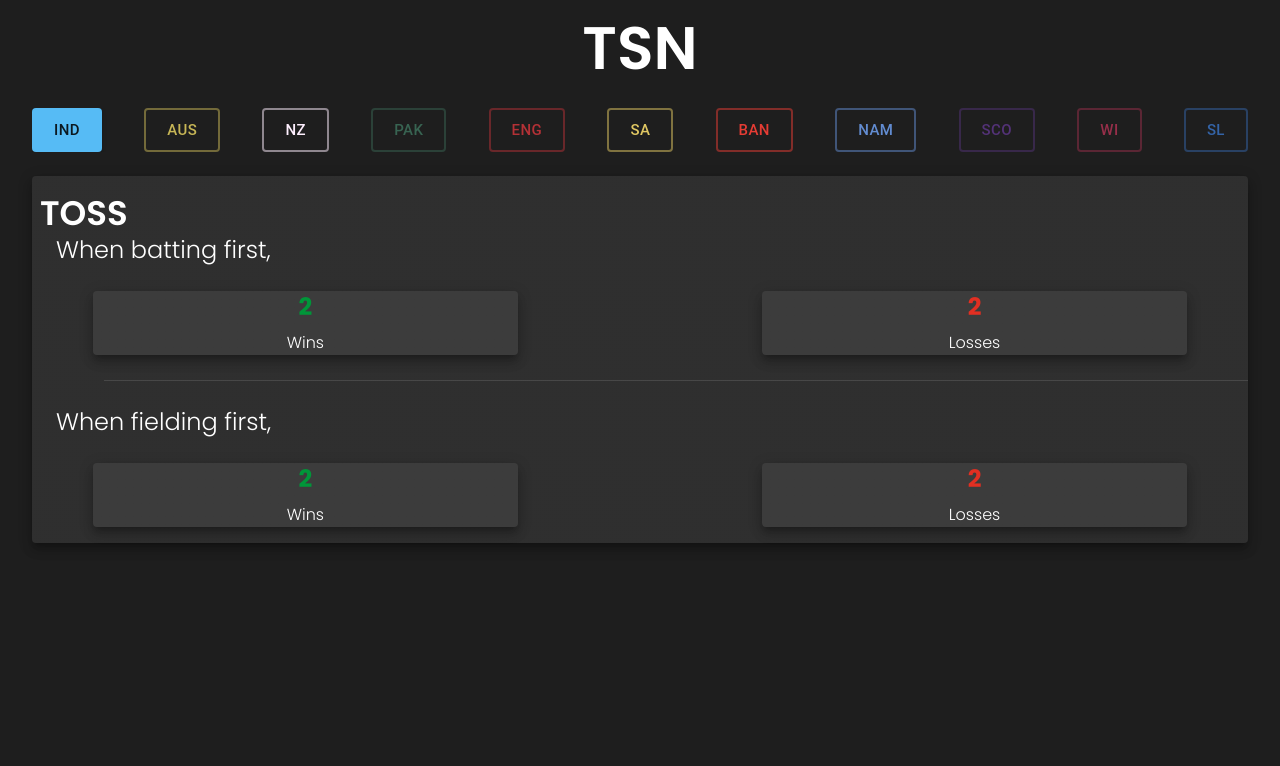
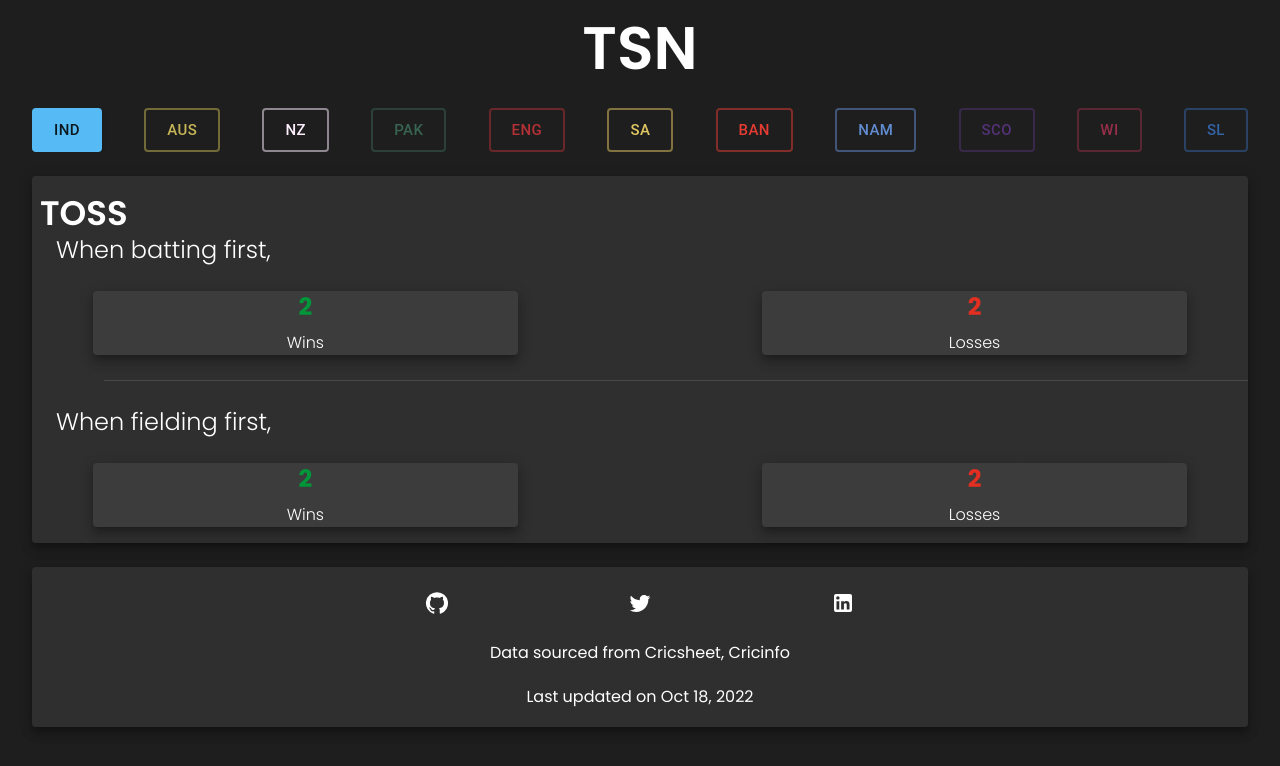
Before and after one commit to sawlachintan/t20agg, a React (Vite) app: page / in a window 1280 px wide. Shown: the top 766 px of the page. Built offline with nearby package versions, Linux system fonts and the light colour scheme.

Commit message:
add footer

```diff
--- a/src/App.tsx
+++ b/src/App.tsx
@@ -5,12 +5,15 @@ import {
     ThemeProvider,
     createTheme,
     Stack,
+    IconButton,
 } from "@mui/material";
 import { motion } from "framer-motion";
-import { FONTS } from "./assets/constants";
+import { ELEVATION, FONTS } from "./assets/constants";
 import { TeamContainer } from "./TeamContainer";
-
+import GitHubIcon from "@mui/icons-material/GitHub";
 import { Toss } from "./Toss";
+import { LinkedIn, Twitter } from "@mui/icons-material";
+import { Footer } from "./Footer";
 
 function App() {
     const theme = createTheme({
@@ -63,8 +66,36 @@ function App() {
                 <Grid item>
                     <TeamContainer />
                 </Grid>
-                <Grid item>
+                <Grid
+                    item
+                    component={motion.div}
+                    initial={{ opacity: 0, translateY: 50 }}
+                    whileInView={{ opacity: 1, translateY: 0 }}
+                    viewport={{ once: true }}
+                    transition={{
+                        delay: 0.15,
+                        opacity: { duration: 1.25 },
+                        translateY: { duration: 0.625 },
+                        default: { ease: "linaer" },
+                    }}
+                >
                     <Toss />
+                </Grid>
+                {/* Footer */}
+                <Grid
+                    item
+                    component={motion.div}
+                    initial={{ opacity: 0, translateY: 50 }}
+                    whileInView={{ opacity: 1, translateY: 0 }}
+                    viewport={{ once: true }}
+                    transition={{
+                        delay: 0.35,
+                        opacity: { duration: 1.25 },
+                        translateY: { duration: 0.625 },
+                        default: { ease: "linaer" },
+                    }}
+                >
+                    <Footer />
                 </Grid>
             </Grid>
         </ThemeProvider>
--- /dev/null
+++ b/src/Footer.tsx
@@ -0,0 +1,49 @@
+import { Twitter, LinkedIn, GitHub } from "@mui/icons-material";
+import { Stack, Paper, IconButton, Typography } from "@mui/material";
+import { ELEVATION } from "./assets/constants";
+
+type Props = {};
+
+export const Footer = (props: Props) => {
+    return (
+        <Stack
+            direction="column"
+            component={Paper}
+            spacing={2}
+            elevation={ELEVATION}
+            width="95vw"
+            alignItems="center"
+            py={2}
+        >
+            <Stack direction="row" width="50%" justifyContent="space-around">
+                <IconButton
+                    target="_blank"
+                    rel="noreferrer noopener"
+                    href={"https://github.com/sawlachintan"}
+                >
+                    <GitHub />
+                </IconButton>
+                <IconButton
+                    target="_blank"
+                    rel="noreferrer noopener"
+                    href={"https://twitter.com/sawlachintan"}
+                >
+                    <Twitter />
+                </IconButton>
+                <IconButton
+                    target="_blank"
+                    rel="noreferrer noopener"
+                    href={"https://linkedin.com/in/chintansawla"}
+                >
+                    <LinkedIn />
+                </IconButton>
+            </Stack>
+            <Typography variant="subtitle1">
+                Data sourced from Cricsheet, Cricinfo
+            </Typography>
+            <Typography variant="subtitle1">
+                Last updated on Oct 18, 2022
+            </Typography>
+        </Stack>
+    );
+};
```
